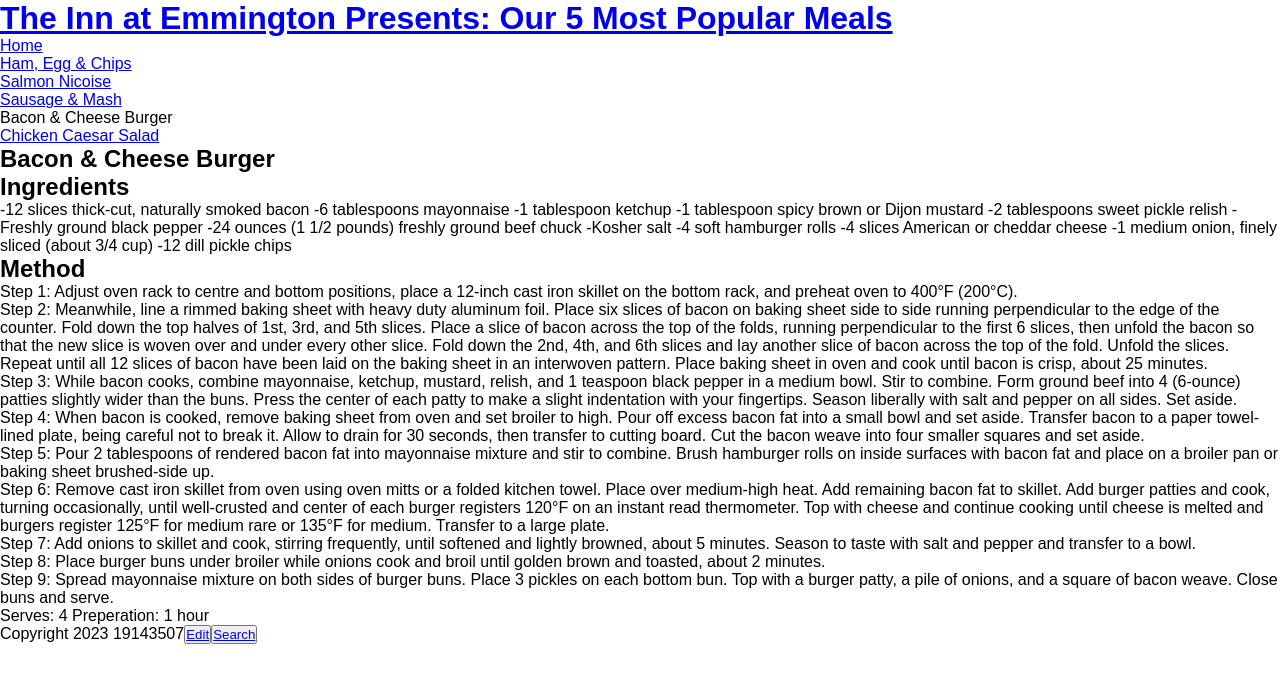
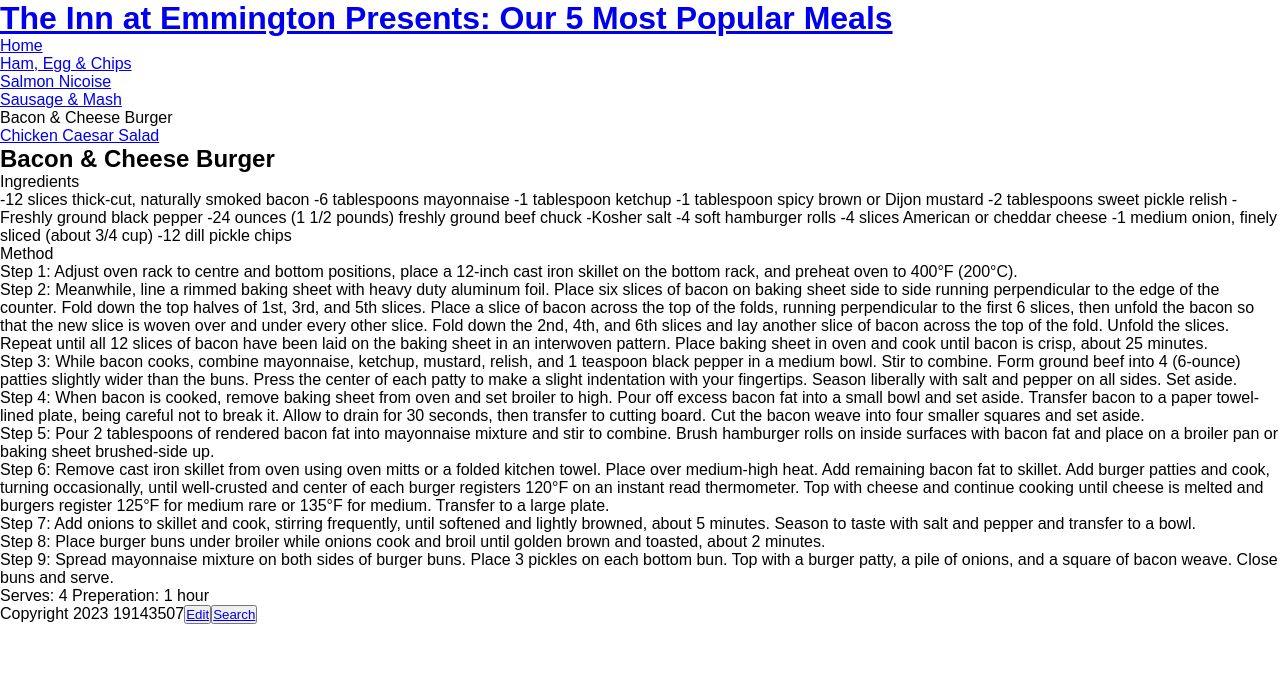
Before and after one commit to 19143507/inn-at-emmington, a Jekyll site: the page built from _recipes/bacon-cheese-burger.md, in a window 1280 px wide. Shown: the top 683 px of the page. Built offline with Jekyll 4.4.1, drawn with Linux system fonts in a browser that asks for light colours.

```diff
--- a/_recipes/bacon-cheese-burger.md
+++ b/_recipes/bacon-cheese-burger.md
@@ -4,7 +4,8 @@ date: 2023-01-31T15:22:52.776Z
 order: 4
 layout: recipe
 ---
-## I﻿ngredients
+
+I﻿ngredients
 
 \-12 slices thick-cut, naturally smoked bacon
 -6 tablespoons mayonnaise
@@ -19,7 +20,7 @@ layout: recipe
 -1 medium onion, finely sliced (about 3/4 cup)
 -12 dill pickle chips
 
-## Method
+Method
 
 Step 1:
 Adjust oven rack to centre and bottom positions, place a 12-inch cast iron skillet on the bottom rack, and preheat oven to 400°F (200°C).
```
